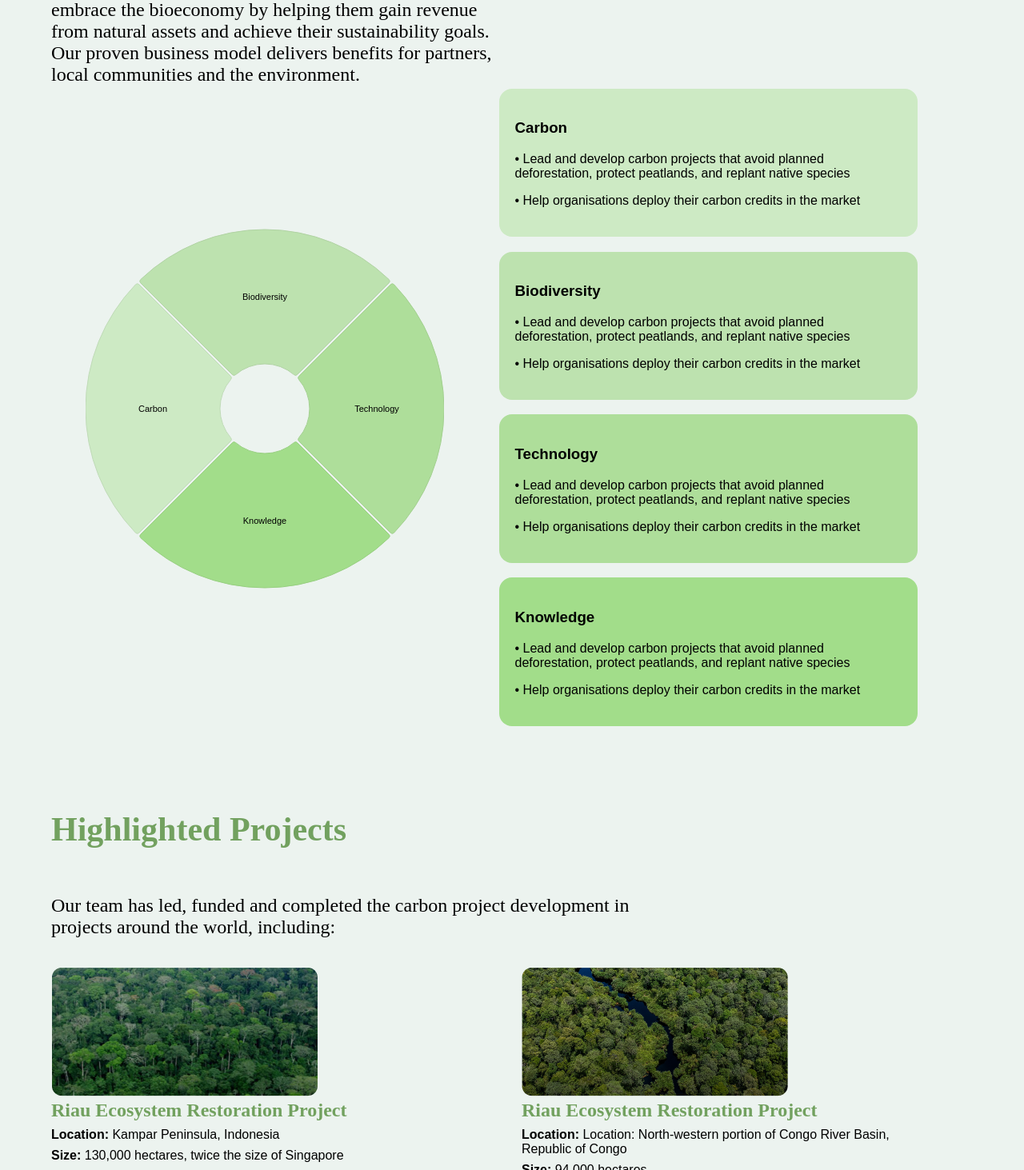
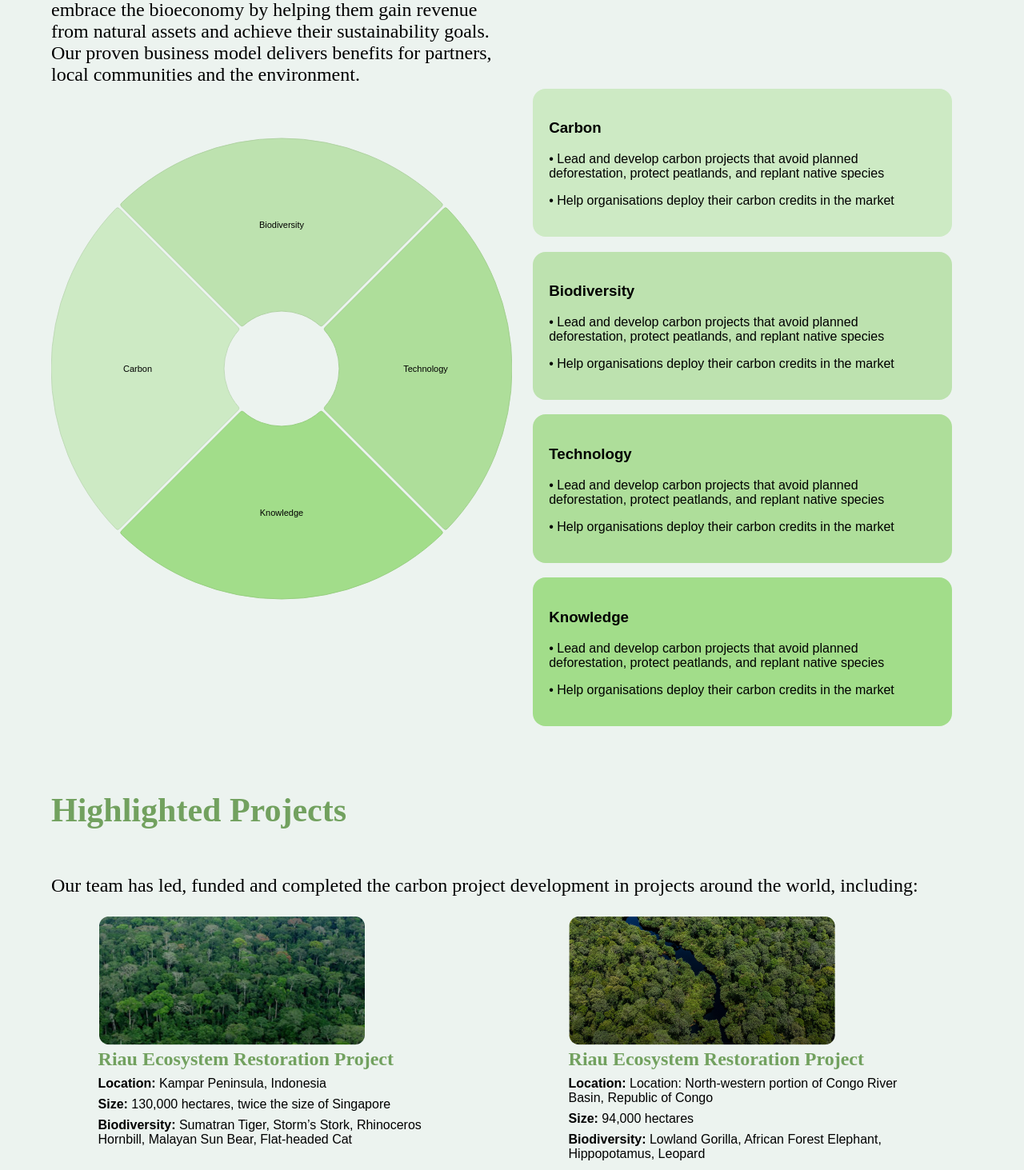
Before and after one commit to perlin-network/perl-bio-website, a React (Create React App) app: page / in a window 1280 px wide. Shown: the part 1067-2530 px from the top of the page at 80% size. Built offline with nearby package versions, Linux system fonts and the light colour scheme; a web font is replaced by a local one.

Commit message:
fix: fixes for splash page

```diff
--- a/src/pages/Splash.js
+++ b/src/pages/Splash.js
@@ -258,7 +258,7 @@ function Splash() {
             <div className={classes.root}>
                 {/* <div className={classes.hero}> */}
                     <Grid container className={classes.hero} direction='row' alignItems='flex-end' justifyContent='space-around'>
-                        <Grid container direction='column' justifyContent='flex-start' alignItems={useMediaQuery(theme.breakpoints.down('md'))?'center':'left'} className={classes.heroText} item xs={12} md={6} style={{maxWidth:'100%'}}>
+                        <Grid container direction='column' justifyContent='flex-start' alignItems={useMediaQuery(theme.breakpoints.down('md'))?'center':'left'} className={classes.heroText} item xs={12} md={6} style={{maxWidth:'100%', textAlign:useMediaQuery(theme.breakpoints.down('md'))?'center':'left'}}>
                             <Grid item  style={{...titleTextStyle, fontSize:'42px',  maxWidth:'100%'}} xs={12} md={6}>
                                     Welcome to the regenerative economy: The Bioeconomy
                                 {/* </div> */}
@@ -290,7 +290,7 @@ function Splash() {
                 <div className={classes.rootWrapper}>
                 </div>
                 <div className={classes.overrideBackground} >
-                    <div ref={section1} className={classes.partnerContainer} style={{alignItems:'center'}}>
+                    <div ref={section1} className={classes.partnerContainer} style={{alignItems:'center', textAlign:useMediaQuery(theme.breakpoints.down('md'))?'center':'left'}}>
                         <Grid container xs={12} md={6} direction='column'>
                             <Grid item className={classes.partnerContainerHeader} >
                                 <p>
@@ -304,7 +304,7 @@ function Splash() {
                             </Grid>
                         </Grid>
                     <Grid container direction='row' justify='space-evenly'>
-                        <Grid item style={{ maxWidth:'35vw', height:'800px'}} xs={12} md={6}>
+                        <Grid item style={{ height:'700px'}} xs={12} md={6}>
                             <MyResponsivePie setPieColumn={setPieColumn}/>
                         </Grid>
                         <Grid item xs={12} md={6}>
@@ -326,21 +326,21 @@ function Splash() {
                     </Grid>
                 </div>
                 <div className={classes.overrideBackground}>
-                    <div className={classes.partnerContainer} >
+                    <div className={classes.partnerContainer} style={{textAlign:useMediaQuery(theme.breakpoints.down('md'))?'center':'left'}}>
                         <div className={classes.partnerContainerHeader}>
                             Highlighted Projects
                         </div>
-                        <div className={classes.partnerContainerText} style={{marginTop:'5%', maxWidth:'65%'}}>
+                        <div className={classes.partnerContainerText} style={{marginTop:'5%', }}>
                             Our team has led, funded and completed the carbon project development in projects around the world, including:
                         </div>
-                        <Grid container direction='row' style={{marginTop:'25px'}} spacing={3}>
+                        <Grid container direction='row' justifyContent='space-between' style={{marginTop:'25px'}} spacing={3}>
                                 {projects.map(i=>{
                                     return(
-                                        <Grid item xs={12} md={6}>
+                                        <Grid item xs={12} md={6} style={{padding:'0% 6%'}}>
                                                 <Grid item>
                                                     <img src={i.image} alt={i.title}/>
                                                 </Grid>
-                                            <Grid container direction='column' style={{maxWidth:'85%'}} spacing={1}>
+                                            <Grid container direction='column' style={{}} spacing={1}>
                                                 <Grid item className={classes.projectTitle}>
                                                     {i.title}
                                                 </Grid>
@@ -368,7 +368,7 @@ function Splash() {
                     </div>
                 </div>
                 <div className={classes.overrideBackground}>
-                    <div className={classes.partnerContainer} style={{paddingBottom:'10%'}}>
+                    <div className={classes.partnerContainer} style={{paddingBottom:'10%', textAlign:useMediaQuery(theme.breakpoints.down('md'))?'center':'left'}}>
                         <p className={classes.partnerContainerHeader}>
                             Partners and Collaborators
                         </p>
```
